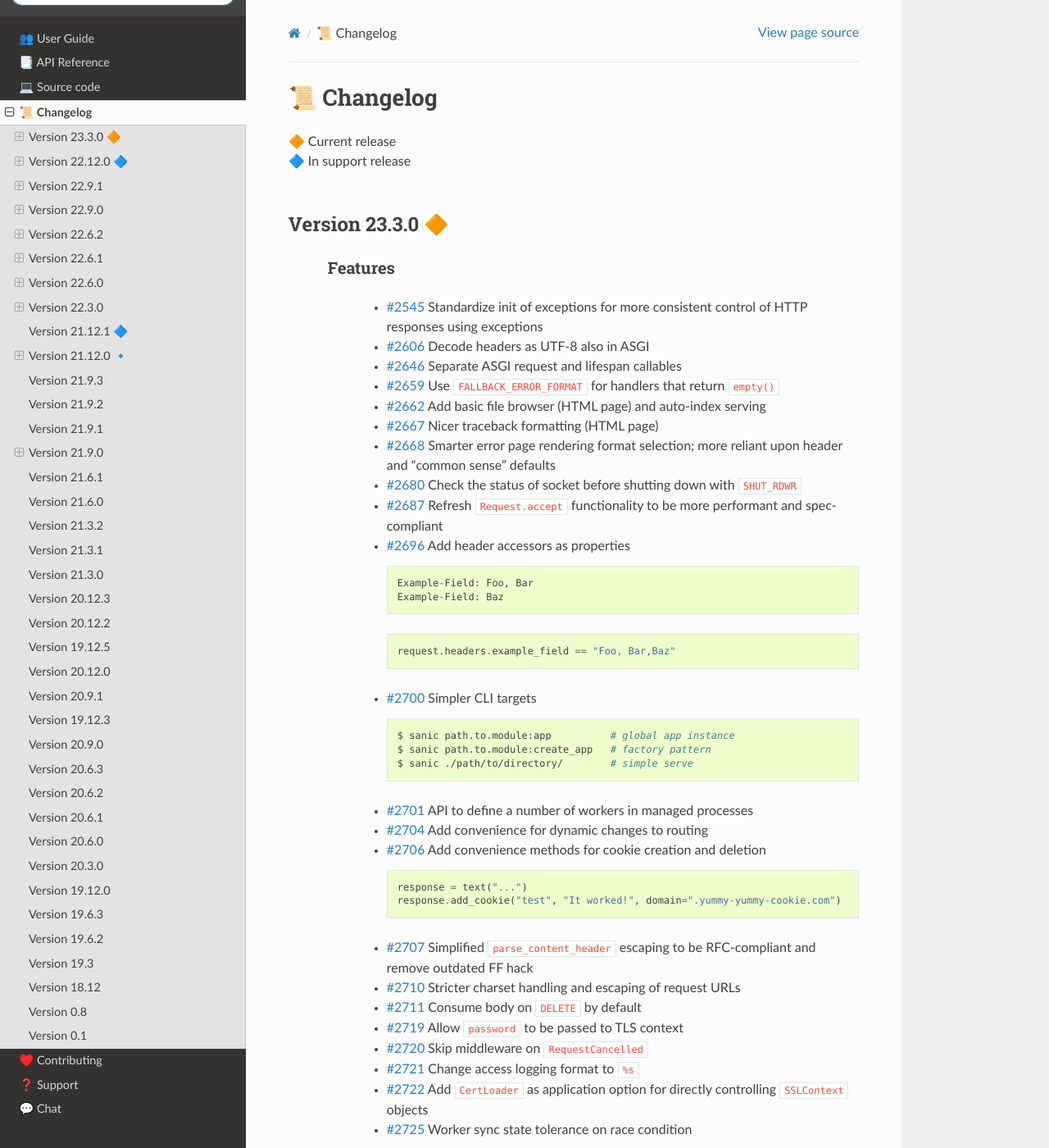
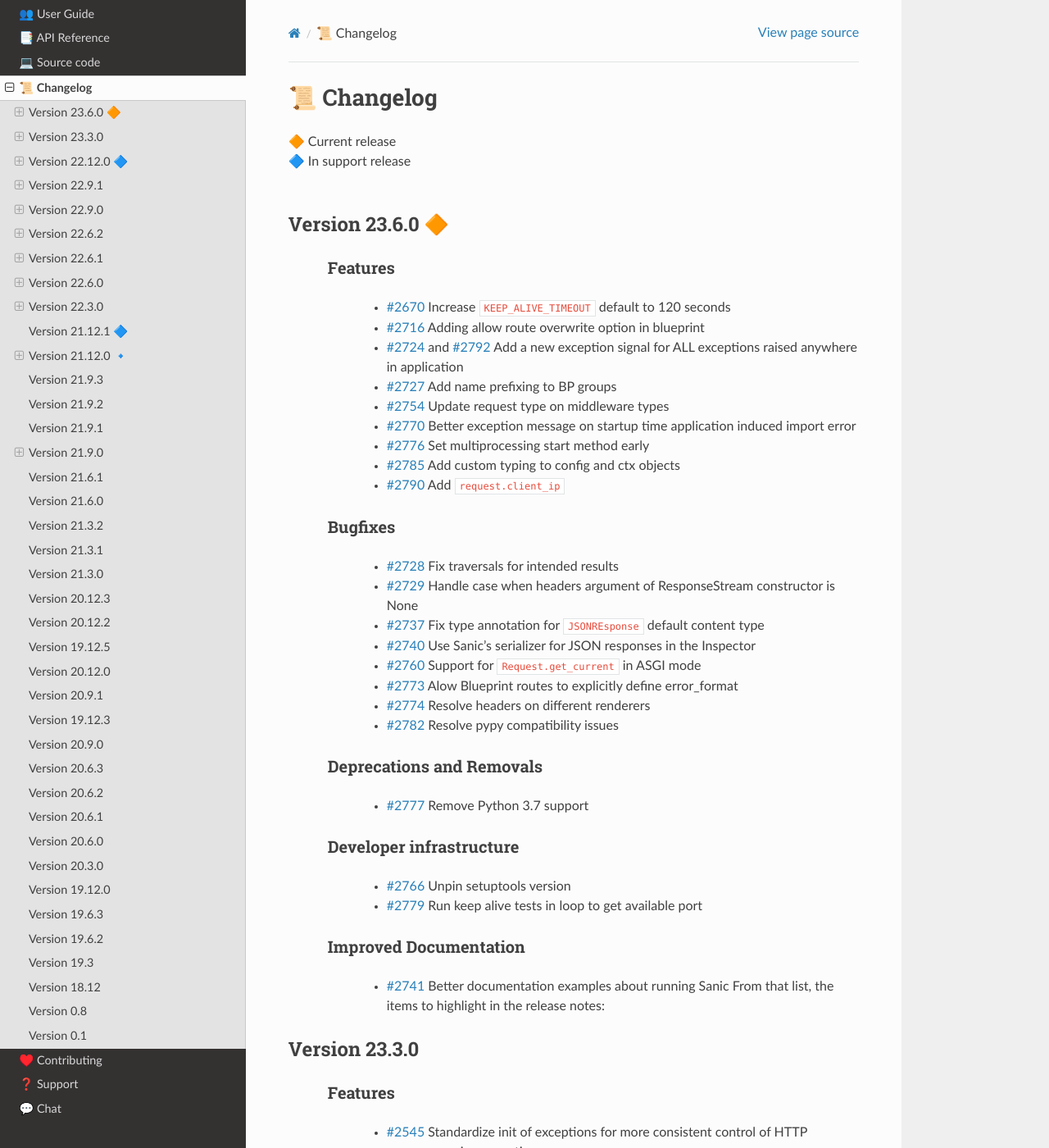
Before and after one commit to mushLidon/jiphy, a Sphinx documentation site: the page built from docs/sanic/changelog.rst, in a window 1280 px wide and 1400 px high. Shown: the whole window at 82% size. Built offline with Sphinx 7.4.7 and the Read the Docs theme 2.0.0, drawn with Linux system fonts in a browser that asks for light colours.

Commit message:
Prepare for v23.6 release (#2797)

```diff
--- a/docs/sanic/changelog.rst
+++ b/docs/sanic/changelog.rst
@@ -5,6 +5,7 @@
 | 🔷 In support release
 |
 
+.. mdinclude:: ./releases/23/23.6.md
 .. mdinclude:: ./releases/23/23.3.md
 .. mdinclude:: ./releases/22/22.12.md
 .. mdinclude:: ./releases/22/22.9.md
--- a/docs/sanic/releases/23/23.3.md
+++ b/docs/sanic/releases/23/23.3.md
@@ -1,4 +1,4 @@
-## Version 23.3.0 🔶
+## Version 23.3.0
 
 ### Features
 - [#2545](https://github.com/sanic-org/sanic/pull/2545) Standardize init of exceptions for more consistent control of HTTP responses using exceptions
--- /dev/null
+++ b/docs/sanic/releases/23/23.6.md
@@ -0,0 +1,33 @@
+## Version 23.6.0  🔶
+
+### Features
+- [#2670](https://github.com/sanic-org/sanic/pull/2670) Increase `KEEP_ALIVE_TIMEOUT` default to 120 seconds
+- [#2716](https://github.com/sanic-org/sanic/pull/2716) Adding allow route overwrite option in blueprint
+- [#2724](https://github.com/sanic-org/sanic/pull/2724) and [#2792](https://github.com/sanic-org/sanic/pull/2792) Add a new exception signal for ALL exceptions raised anywhere in application
+- [#2727](https://github.com/sanic-org/sanic/pull/2727) Add name prefixing to BP groups
+- [#2754](https://github.com/sanic-org/sanic/pull/2754) Update request type on middleware types
+- [#2770](https://github.com/sanic-org/sanic/pull/2770) Better exception message on startup time application induced import error
+- [#2776](https://github.com/sanic-org/sanic/pull/2776) Set multiprocessing start method early
+- [#2785](https://github.com/sanic-org/sanic/pull/2785) Add custom typing to config and ctx objects
+- [#2790](https://github.com/sanic-org/sanic/pull/2790) Add `request.client_ip`
+
+### Bugfixes
+- [#2728](https://github.com/sanic-org/sanic/pull/2728) Fix traversals for intended results
+- [#2729](https://github.com/sanic-org/sanic/pull/2729) Handle case when headers argument of ResponseStream constructor is None
+- [#2737](https://github.com/sanic-org/sanic/pull/2737) Fix type annotation for `JSONREsponse` default content type
+- [#2740](https://github.com/sanic-org/sanic/pull/2740) Use Sanic's serializer for JSON responses in the Inspector
+- [#2760](https://github.com/sanic-org/sanic/pull/2760) Support for `Request.get_current` in ASGI mode
+- [#2773](https://github.com/sanic-org/sanic/pull/2773) Alow Blueprint routes to explicitly define error_format
+- [#2774](https://github.com/sanic-org/sanic/pull/2774) Resolve headers on different renderers
+- [#2782](https://github.com/sanic-org/sanic/pull/2782) Resolve pypy compatibility issues
+
+### Deprecations and Removals
+- [#2777](https://github.com/sanic-org/sanic/pull/2777) Remove Python 3.7 support
+
+### Developer infrastructure
+- [#2766](https://github.com/sanic-org/sanic/pull/2766) Unpin setuptools version
+- [#2779](https://github.com/sanic-org/sanic/pull/2779) Run keep alive tests in loop to get available port
+
+### Improved Documentation
+- [#2741](https://github.com/sanic-org/sanic/pull/2741) Better documentation examples about running Sanic
+From that list, the items to highlight in the release notes:
--- a/sanic/__version__.py
+++ b/sanic/__version__.py
@@ -1 +1 @@
-__version__ = "23.3.1"
+__version__ = "23.6.0"
--- a/setup.py
+++ b/setup.py
@@ -103,7 +103,7 @@ ujson = "ujson>=1.35" + env_dependency
 uvloop = "uvloop>=0.15.0" + env_dependency
 types_ujson = "types-ujson" + env_dependency
 requirements = [
-    "sanic-routing>=22.8.0",
+    "sanic-routing>=23.6.0",
     "httptools>=0.0.10",
     uvloop,
     ujson,
@@ -116,7 +116,7 @@ requirements = [
 ]
 
 tests_require = [
-    "sanic-testing>=23.3.0",
+    "sanic-testing>=23.6.0",
     "pytest==7.1.*",
     "coverage",
     "beautifulsoup4",
```
Also changed, not shown: 5 other files.
